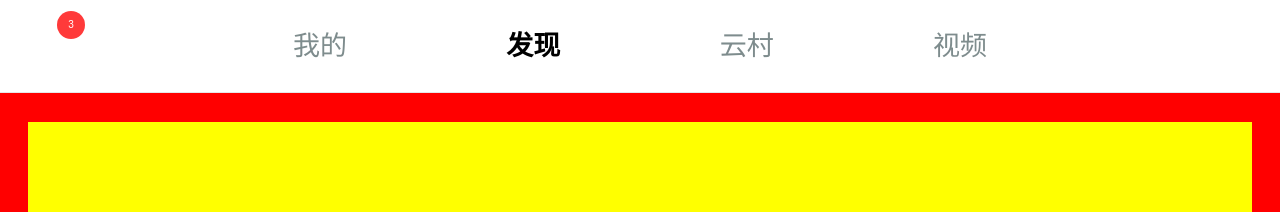
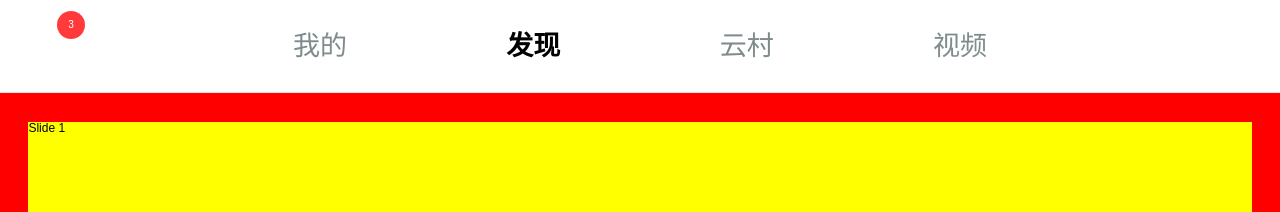
Before and after one commit to lanqiaoqaq/CloudMusic, a React (Create React App) app: page / in a window 1280 px wide. Shown: the top 212 px of the page. Built offline with nearby package versions, Linux system fonts and the light colour scheme; a small style sheet from the web is missing.

Commit message:
Banner组件

```diff
--- /dev/null
+++ b/src/components/Find/Banner.js
@@ -0,0 +1,18 @@
+import React from 'react'
+import Swiper from 'swiper/dist/js/swiper.js'
+import 'swiper/dist/css/swiper.min.css'
+class Banner extends  React.Component{
+    render(){
+        return(
+            <div className="swiper-container">
+                <div className="swiper-wrapper">
+                    <div className="swiper-slide">Slide 1</div>
+                    <div className="swiper-slide">Slide 2</div>
+                    <div className="swiper-slide">Slide 3</div>
+                </div>
+                <div className="swiper-pagination"></div>
+            </div>
+        )
+    }
+}
+export default Banner;
--- a/src/views/Find.js
+++ b/src/views/Find.js
@@ -1,12 +1,13 @@
 import React from 'react'
 import "../assets/style/find_1.css"
+import Banner from '../components/Find/Banner'
 class Find extends React.Component{
     render(){
         return(
             <div>
                 <div className={"f_banner"}>
                     <div className={"banner_pic"}>
-
+                        <Banner></Banner>
                     </div>
                 </div>
                 <ul className={"intro"}>
--- a/src/views/Home.js
+++ b/src/views/Home.js
@@ -25,7 +25,7 @@ class App extends React.Component{
                     <NavLink to={"/village"}>云村</NavLink>
                     <NavLink to={"/video"}>视频</NavLink>
                     <span onClick={()=>{
-                        console.log(this.props.history.push("/search"))
+                        this.props.history.push("/search")
                     }}><i className={"iconfont icon-fangdajing"}></i></span>
                 </nav>
                 <section>
```
Also changed, not shown: 1 other file (tests, documents, lock files or other folders).
